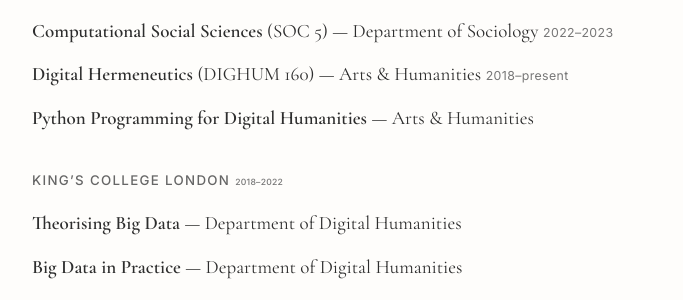
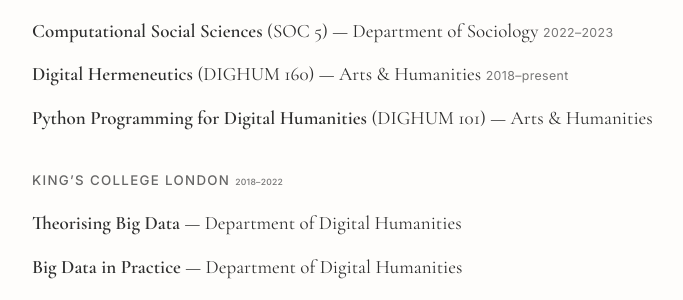
Before and after one commit to tomvannuenen/tomvannuenen.github.io, a Jekyll site: the page built from teaching.md, in a window 1280 px wide and 900 px high, scrolled down 629 px. Shown: the part 154-454 px from the top of the window, without its empty margins (292-975 px from the left). Built offline with Jekyll 4.4.1, drawn with Linux system fonts in a browser that asks for light colours.

Commit message:
Add DIGHUM 101 course number
Co-Authored-By: Claude Opus 4.8 <noreply@anthropic.com>

```diff
--- a/teaching.md
+++ b/teaching.md
@@ -13,7 +13,7 @@ I have developed and taught courses in Digital Humanities, Culture Studies, and
 - **Advanced Computing** (COMPSS 211) — Master of Computational Social Science <span class="venue">2025–present</span>
 - **Computational Social Sciences** (SOC 5) — Department of Sociology <span class="venue">2022–2023</span>
 - **Digital Hermeneutics** (DIGHUM 160) — Arts & Humanities <span class="venue">2018–present</span>
-- **Python Programming for Digital Humanities** — Arts & Humanities
+- **Python Programming for Digital Humanities** (DIGHUM 101) — Arts & Humanities
 
 ### King's College London <span class="venue">2018–2022</span>
 
```
